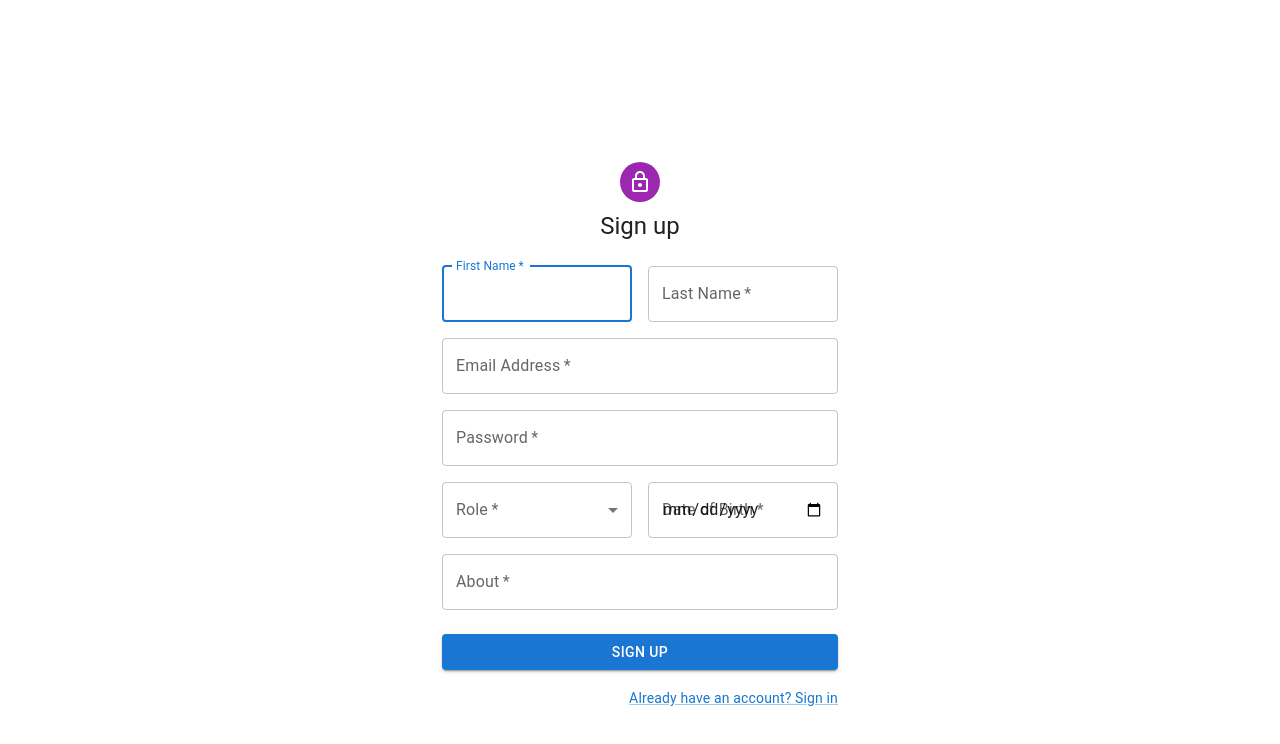
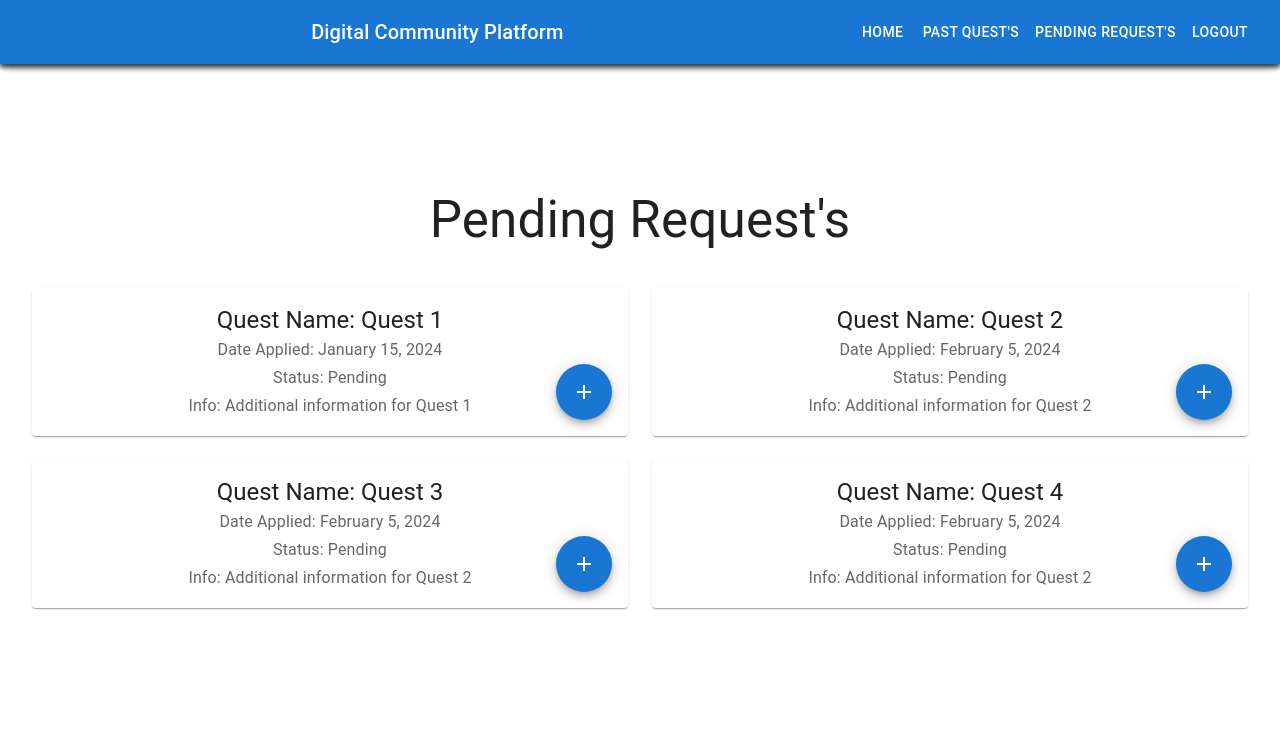
Before and after one commit to Sandeep7784/2024_Hackathon_Development-of-a-digital-community-platform, a React (Vite) app in the folder Frontend/: page /addQuest in a window 1280 px wide. Shown: the top 744 px of the page. Built offline with nearby package versions, Linux system fonts and the light colour scheme.

Commit message:
addded the routes

```diff
--- a/Frontend/package.json
+++ b/Frontend/package.json
@@ -21,7 +21,8 @@
     "dayjs": "^1.11.10",
     "react": "^18.2.0",
     "react-dom": "^18.2.0",
-    "react-hook-form": "^7.50.1"
+    "react-hook-form": "^7.50.1",
+    "react-router-dom": "^6.22.2"
   },
   "devDependencies": {
     "@types/react": "^18.2.56",
--- a/Frontend/src/App.jsx
+++ b/Frontend/src/App.jsx
@@ -5,18 +5,24 @@ import Header from "./components/Header";
 import User from "./components/User";
 import QuestHistory from "./components/QuestHistory";
 import PendingRequests from "./components/PendingRequests";
+import CommunityUser from "./components/CommunityUser";
+import AddQuest from "./components/AddQuest";
 import "./App.css";
+import { BrowserRouter as Router, Routes, Route, Link } from "react-router-dom";
 
 function App() {
   return (
-    <React.Fragment>
-      {/* <Header /> */}
-      {/* <SignIn /> */}
-      <SignUp />
-      {/* <User /> */}
-      {/* <QuestHistory /> */}
-      {/* <PendingRequests /> */}
-    </React.Fragment>
+    <Router>
+      <Routes>
+        <Route path="/signin" element={<SignIn />} />
+        <Route path="/signup" element={<SignUp />} />
+        <Route path="/user" element={<User />} />
+        <Route path="/questHistory" element={<QuestHistory />} />
+        <Route path="/community-manager" element={<CommunityUser />} />
+        <Route path="/addQuest" element={<AddQuest />} />
+        <Route path="/pendingRequests" element={<PendingRequests />} />
+      </Routes>
+    </Router>
   );
 }
 
--- /dev/null
+++ b/Frontend/src/components/AddQuest.jsx
@@ -0,0 +1,91 @@
+import React from "react";
+import Header from "./Header";
+import Typography from "@mui/material/Typography";
+import Grid from "@mui/material/Grid";
+import Card from "@mui/material/Card";
+import CardActionArea from "@mui/material/CardActionArea";
+import CardContent from "@mui/material/CardContent";
+import { Fab } from '@mui/material';
+import AddIcon from '@mui/icons-material/Add';
+
+function PendingRequests(props) {
+  const { info } = props;
+  return (
+    <React.Fragment>
+      <Header />
+
+      <Grid item xs={12} md={6}>
+        <Card sx={{ display: "flex", position: "relative" }}>
+          <CardContent sx={{ flex: 1 }}>
+            <Typography component="h2" variant="h5">
+              Quest Name: {info.questName}
+            </Typography>
+            <Typography variant="subtitle1" color="text.secondary">
+              Date Applied: {info.dateApplied}
+            </Typography>
+            <Typography variant="subtitle1" color="text.secondary">
+              Status: {info.status}
+            </Typography>
+            <Typography variant="subtitle1" color="text.secondary">
+              Info: {info.info}
+            </Typography>
+          </CardContent>
+          <Fab
+            color="primary"
+            aria-label="add"
+            sx={{
+              position: "absolute",
+              bottom: 16,
+              right: 16,
+            }}
+          >
+            <AddIcon />
+          </Fab>
+        </Card>
+      </Grid>
+    </React.Fragment>
+  );
+}
+
+const pendingRequests = [
+  {
+    questName: "Quest 1",
+    dateApplied: "January 15, 2024",
+    status: "Pending",
+    info: "Additional information for Quest 1",
+  },
+  {
+    questName: "Quest 2",
+    dateApplied: "February 5, 2024",
+    status: "Pending",
+    info: "Additional information for Quest 2",
+  },
+  {
+    questName: "Quest 3",
+    dateApplied: "February 5, 2024",
+    status: "Pending",
+    info: "Additional information for Quest 2",
+  },
+  {
+    questName: "Quest 4",
+    dateApplied: "February 5, 2024",
+    status: "Pending",
+    info: "Additional information for Quest 2",
+  },
+  // Add more pending request objects here...
+];
+
+function PendingRequestsPage() {
+  return (
+    <React.Fragment>
+      <h1 style={{ marginBottom: "40px" }}>Pending Request's</h1>
+      <Grid container spacing={3}>
+        {pendingRequests.map((request, index) => (
+          <PendingRequests key={index} info={request} />
+        ))}
+      </Grid>
+    </React.Fragment>
+  );
+}
+
+export default PendingRequestsPage;
--- /dev/null
+++ b/Frontend/src/components/CommunityUser.jsx
@@ -0,0 +1,76 @@
+import React from "react";
+import Header from "./Header";
+import Stack from "@mui/material/Stack";
+import { Button } from "@mui/material";
+import AssignmentTurnedInIcon from "@mui/icons-material/AssignmentTurnedIn";
+import ContactSupportIcon from "@mui/icons-material/ContactSupport";
+import Paper from "@mui/material/Paper";
+import InputBase from "@mui/material/InputBase";
+import Divider from "@mui/material/Divider";
+import IconButton from "@mui/material/IconButton";
+import SearchIcon from "@mui/icons-material/Search";
+import CreateIcon from "@mui/icons-material/Create";
+
+export default function User() {
+  return (
+    <React.Fragment>
+      <Header />
+      <section className="flex justify-center items-center h-screen mb-12 md:mb-48 py-16 md:py-24">
+        <div className="container mx-auto text-center">
+          <h2 className="font-bold leading-tight text-gray-900 text-4xl md:text-5xl lg:text-6xl mb-4 md:mb-8">
+            Hello Mr. XYZ Singh
+            {/* <span className="text-gradient"> SaaS Founders</span> */}
+          </h2>
+
+          <div className="max-w-3xl mx-auto">
+            <p className="text-gray-800 text-lg md:text-xl mt-4 md:mt-6 mb-8">
+              Comprehensive Solutions for Aspiring Opportunity Seekers
+            </p>
+          </div>
+          <div
+            className="flex items-center justify-center md:justify-start mt-6"
+            style={{
+              marginTop: "1.5rem",
+              display: "flex",
+              flexDirection: "row",
+              justifyContent: "center", // Center horizontally
+              alignItems: "center", // Center vertically
+            }}
+          >
+            <Stack
+              direction="row"
+              spacing={2}
+              alignItems="center"
+              justifyContent="center"
+            >
+              <Button
+                variant="contained"
+                size="large"
+                startIcon={<AssignmentTurnedInIcon />}
+                disableElevation
+              >
+                Quest's History
+              </Button>
+              <Button
+                variant="contained"
+                size="large"
+                startIcon={<ContactSupportIcon />}
+                disableElevation
+              >
+                Pending Request's
+              </Button>
+              <Button
+                startIcon={<CreateIcon />}
+                size="large"
+                variant="contained"
+                color="primary"
+              >
+                Add Quest
+              </Button>
+            </Stack>
+          </div>
+        </div>
+      </section>
+    </React.Fragment>
+  );
+}
--- a/Frontend/src/components/Signin.jsx
+++ b/Frontend/src/components/Signin.jsx
@@ -12,25 +12,6 @@ import LockOutlinedIcon from "@mui/icons-material/LockOutlined";
 import Typography from "@mui/material/Typography";
 import Container from "@mui/material/Container";
 import { createTheme, ThemeProvider } from "@mui/material/styles";
-
-function Copyright(props) {
-  return (
-    <Typography
-      variant="body2"
-      color="text.secondary"
-      align="center"
-      {...props}
-    >
-      {"Copyright © "}
-      <Link color="inherit" href="https://mui.com/">
-        Your Website
-      </Link>{" "}
-      {new Date().getFullYear()}
-      {"."}
-    </Typography>
-  );
-}
-
 // TODO remove, this demo shouldn't need to reset the theme.
 
 const defaultTheme = createTheme();
```
Also changed, not shown: 1 other file (tests, documents, lock files or other folders).
